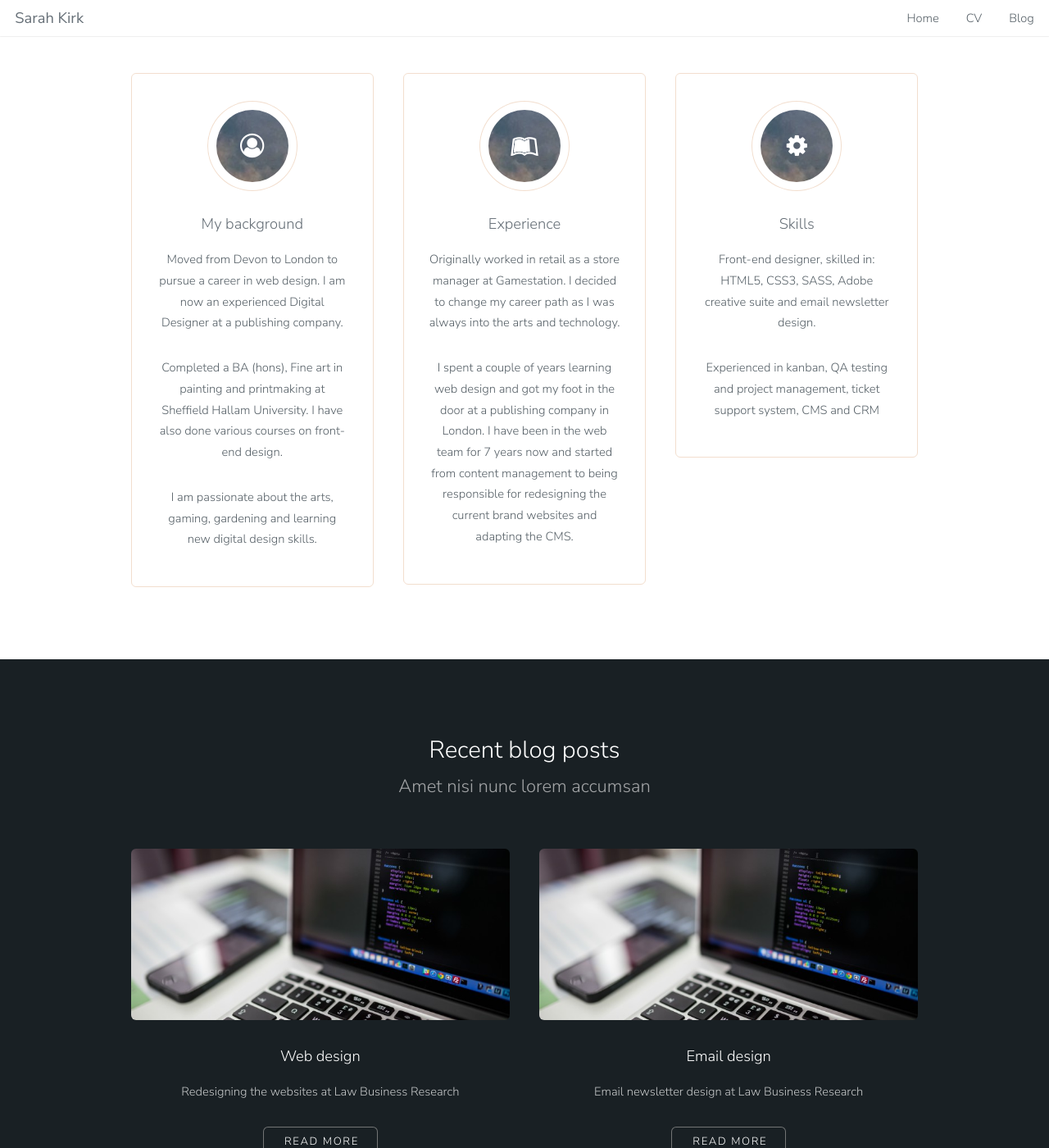
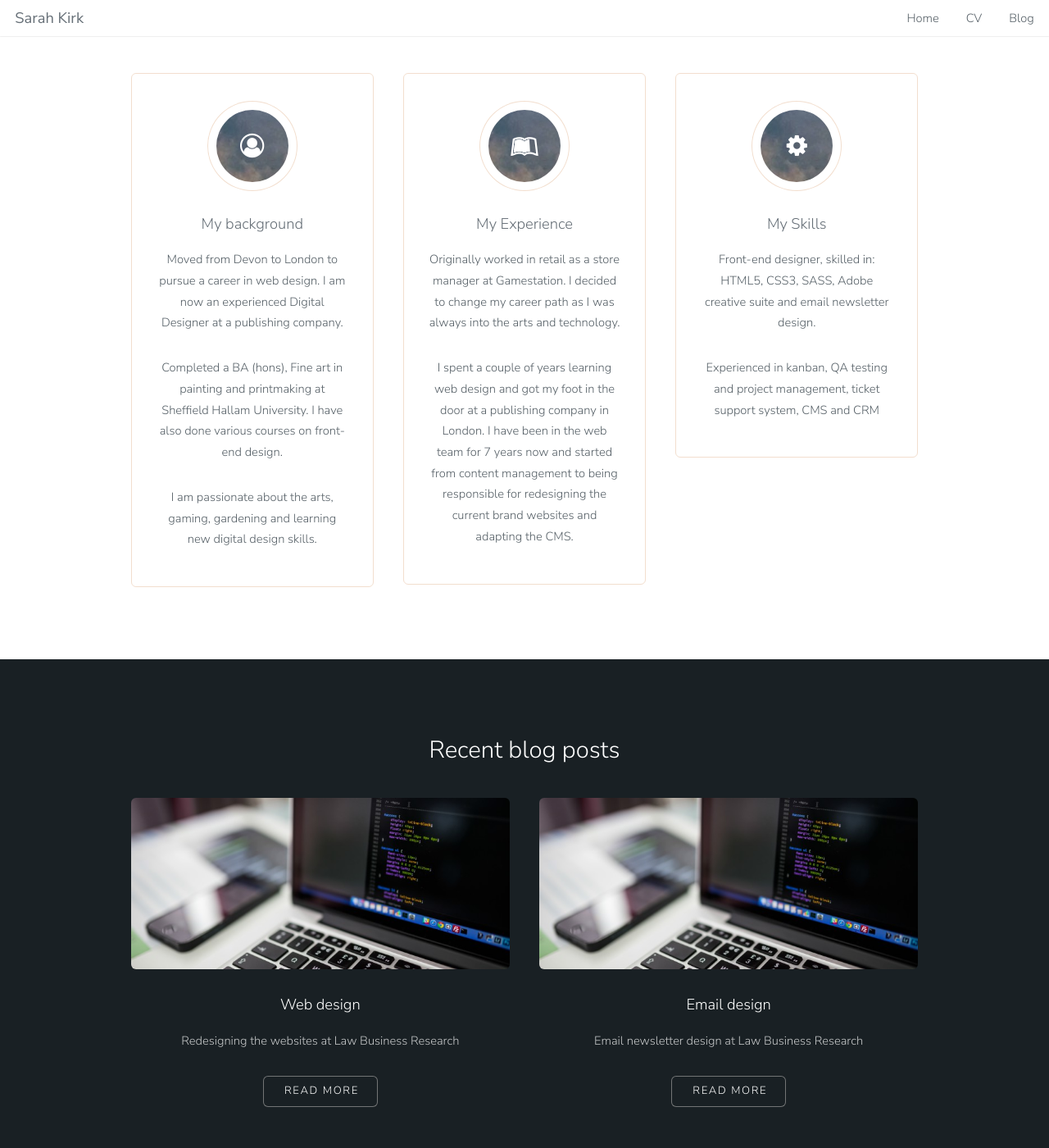
Before and after one commit to Kharsikar/kharsikar.github.io, a Jekyll site: the page built from index.html, in a window 1280 px wide and 1400 px high, scrolled down 449 px. Shown: the whole window at 82% size. Built offline with Jekyll 4.4.1, drawn with Linux system fonts in a browser that asks for light colours.

Commit message:
Update index.html

```diff
--- a/index.html
+++ b/index.html
@@ -20,7 +20,7 @@
 						<div class="4u">
 							<section class="special box">
 								<i class="icon fa fa-leanpub major"></i>
-								<h3>Experience</h3>
+								<h3>My Experience</h3>
 								<p>Originally worked in retail as a store manager at Gamestation. I decided to change my career path as I was always into the arts and technology.</p><p>
 I spent a couple of years learning web design and got my foot in the door at a publishing company in London. I have been in the web team for 7 years now and started from content management to being responsible for redesigning the current brand websites and adapting the CMS.</p>
 							</section>
@@ -28,7 +28,7 @@
 						<div class="4u">
 							<section class="special box">
 								<i class="icon fa-cog major"></i>
-								<h3>Skills</h3>
+								<h3>My Skills</h3>
 								<p>Front-end designer, skilled in: HTML5, CSS3, SASS, Adobe creative suite and email newsletter design.</p><p>Experienced in kanban, QA testing and project management, ticket support system, CMS and CRM</p>
 							</section>
 						</div>
@@ -40,27 +40,27 @@
 			<section id="two" class="wrapper style2">
 				<header class="major">
 					<h2>Recent blog posts</h2>
-					<p>Amet nisi nunc lorem accumsan</p>
+					<p></p>
 				</header>
 				<div class="container">
 					<div class="row">
 						<div class="6u">
 							<section class="special">
-								<a href="#" class="image fit"><img src="images/StockSnap_FSPLFPQBCZ.jpg" alt="" /></a>
+								<a href="https://kharsikar.github.io/sarahekirk/design/2017/04/17/website-design.html" class="image fit"><img src="images/StockSnap_FSPLFPQBCZ.jpg" alt="blog post" /></a>
 								<h3>Web design</h3>
 								<p>Redesigning the websites at Law Business Research</p>
 								<ul class="actions">
-									<li><a href="#" class="button alt">Read More</a></li>
+									<li><a href="https://kharsikar.github.io/sarahekirk/design/2017/04/17/website-design.html" class="button alt">Read More</a></li>
 								</ul>
 							</section>
 						</div>
 						<div class="6u">
 							<section class="special">
-								<a href="#" class="image fit"><img src="images/StockSnap_FSPLFPQBCZ.jpg" alt="" /></a>
+								<a href="https://kharsikar.github.io/sarahekirk/2017/05/23/Email-design.html" class="image fit"><img src="images/StockSnap_FSPLFPQBCZ.jpg" alt="blog post" /></a>
 								<h3>Email design</h3>
 								<p>Email newsletter design at Law Business Research</p>
 								<ul class="actions">
-									<li><a href="#" class="button alt">Read More</a></li>
+									<li><a href="https://kharsikar.github.io/sarahekirk/2017/05/23/Email-design.html" class="button alt">Read More</a></li>
 								</ul>
 							</section>
 						</div>
@@ -73,9 +73,10 @@
 				<div class="container">
 					<div class="row">
 					<div id="instafeed"></div>
-					<script type="text/javascript" src="{{ site.baseurl }}/js/instafeed.min.js"></script>
+					<script type="text/javascript" src="js/instafeed.js"></script>
+
 					{% assign special = '{{ image }}' %}
-{{ special }}
+
 					<script type="text/javascript">
 					  var userFeed = new Instafeed({
 					    get: 'user',
```
Lines whose indentation alone changed are shown as unchanged.
